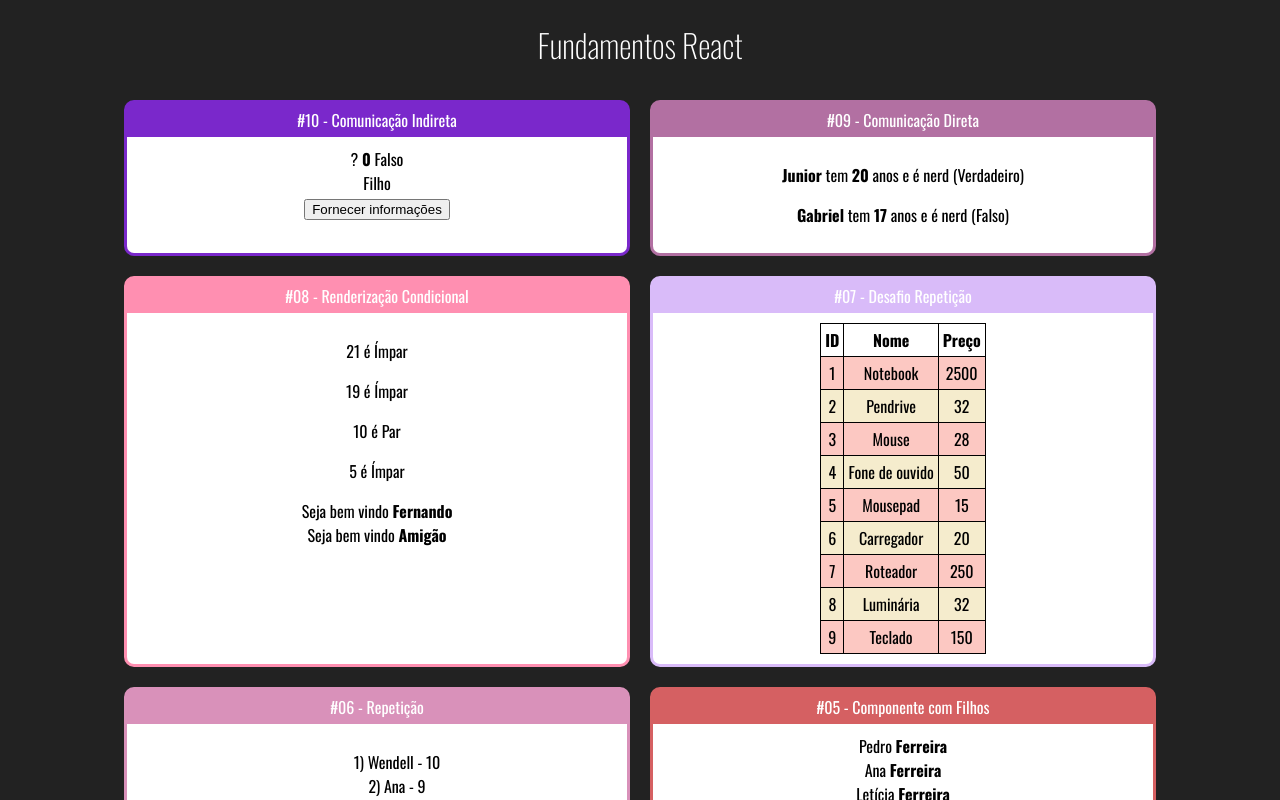
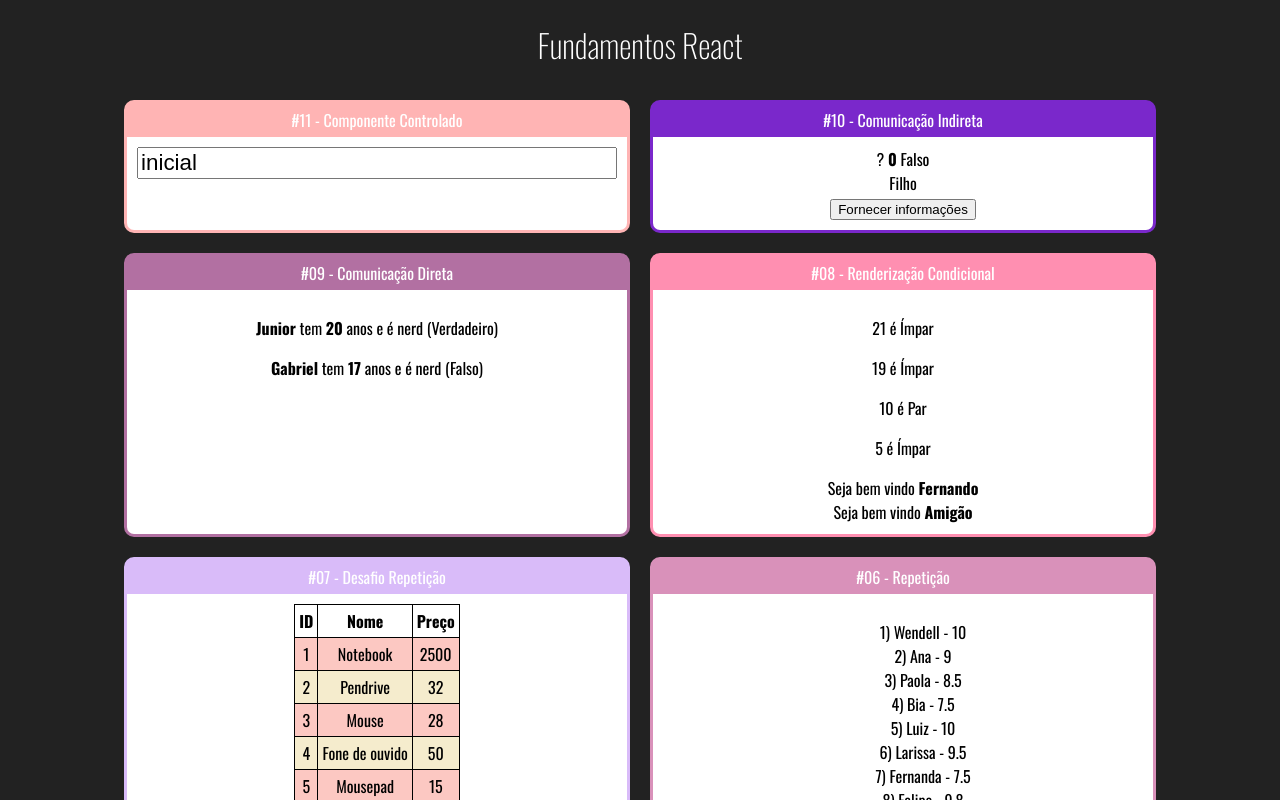
Before and after one commit to wen-dell/fundamentos-react, a React (Create React App) app: page / in a window 1280 px wide. Shown: the top 800 px of the page. Built offline with nearby package versions, Linux system fonts and the light colour scheme.

Commit message:
Componente controlado

```diff
--- a/src/App.jsx
+++ b/src/App.jsx
@@ -1,5 +1,6 @@
 import "./App.css";
 
+import Input from "./components/formulario/Input";
 import IndiretaPai from "./components/comunicacao/IndiretaPai";
 import DiretaPai from "./components/comunicacao/DiretaPai";
 import UsuarioInfo from "./components/condicional/UsuarioInfo";
@@ -19,6 +20,9 @@ const App = (props) => (
     <h1>Fundamentos React</h1>
 
     <div className="Cards">
+      <Card titulo="#11 - Componente Controlado" color="#ffb4b4">
+        <Input />
+      </Card>
       <Card titulo="#10 - Comunicação Indireta" color="#7a28cb">
         <IndiretaPai />
       </Card>
--- /dev/null
+++ b/src/components/formulario/Input.css
@@ -0,0 +1,3 @@
+.Input input {
+    font-size: 1.4rem;
+}
--- /dev/null
+++ b/src/components/formulario/Input.jsx
@@ -0,0 +1,24 @@
+import { useState } from "react";
+import "./Input.css";
+
+const Input = (props) => {
+  const [valor, setValor] = useState("inicial");
+
+  function quandoMudar(e) {
+    setValor(e.target.value);
+  }
+
+  return (
+    <div
+      className="Input"
+      style={{
+        display: "flex",
+        flexDirection: "column",
+      }}
+    >
+      <input type="text" value={valor} onChange={quandoMudar} />
+    </div>
+  );
+};
+
+export default Input;
```
